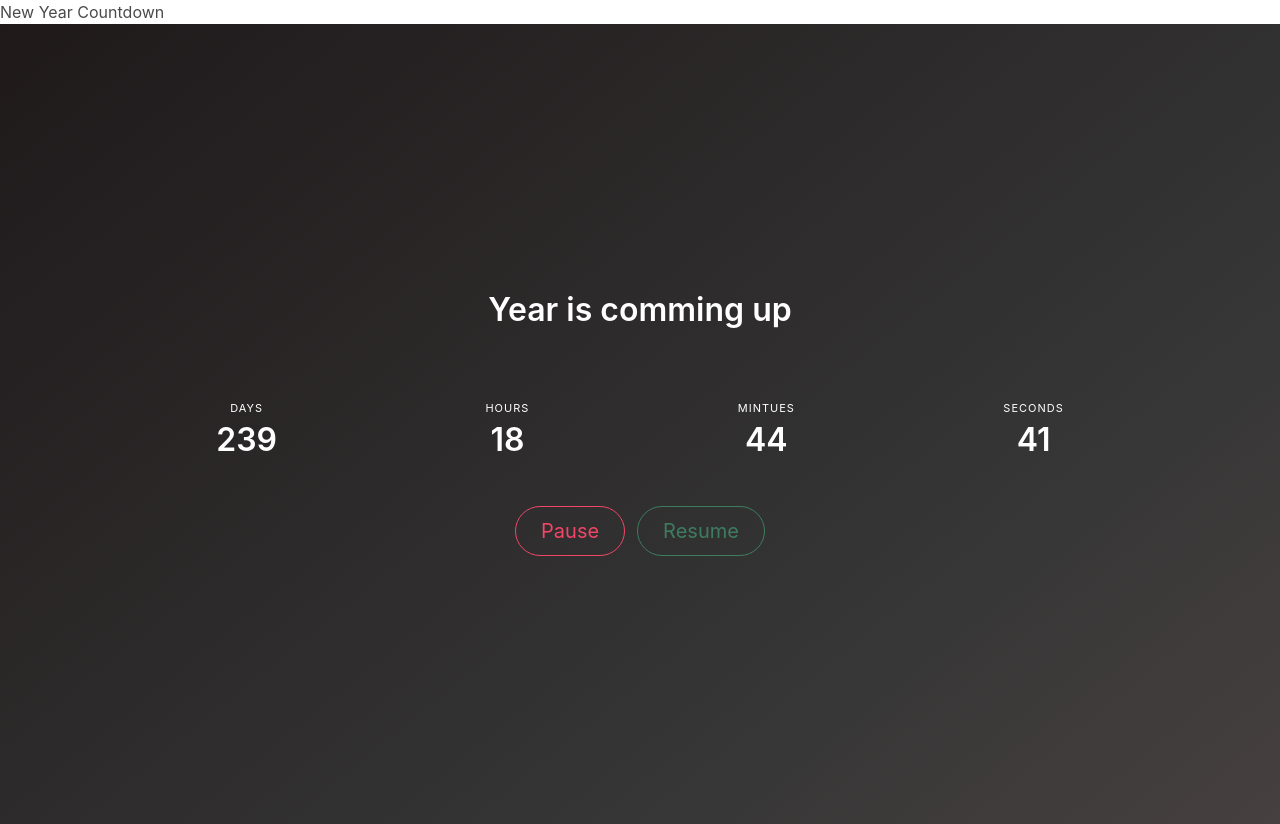
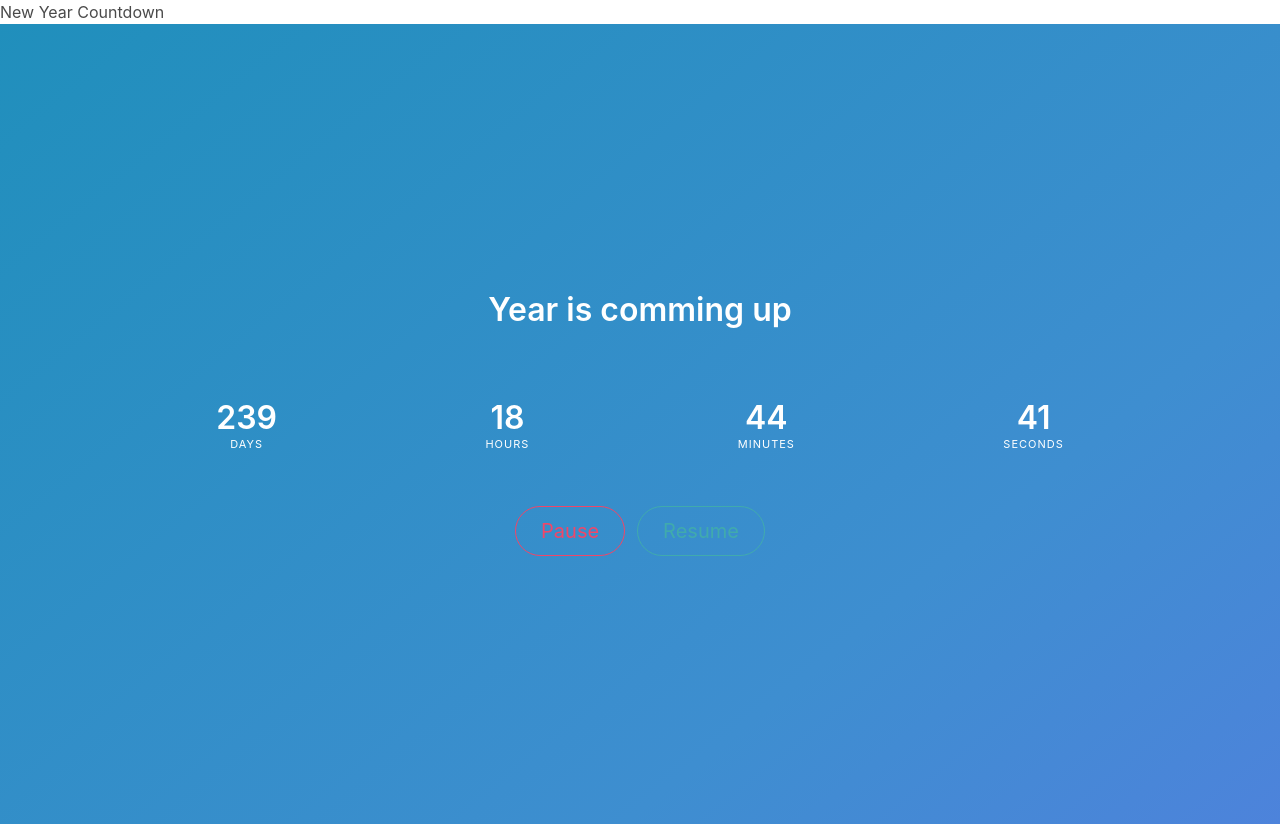
Before and after one commit to hyosunko/React-Countdown, a React (Create React App) app: page / in a window 1280 px wide. Built offline with nearby package versions, Linux system fonts and the light colour scheme.

Commit message:
divide time and index

```diff
--- a/src/components/App.js
+++ b/src/components/App.js
@@ -1,5 +1,5 @@
 import React from "react";
-import Countdown from "./Countdown";
+import Countdown from "./Countdown/index";
 
 function App() {
   return (
--- a/src/components/Countdown.js
+++ /dev/null
@@ -1,88 +0,0 @@
-import React from "react";
-import moment from "moment";
-import Controls from "./Controls";
-
-class Countdown extends React.Component {
-  constructor(props) {
-    super(props);
-    this.state = {
-      interval: this.getRemainingTime(),
-      pause: false
-    };
-  }
-
-  componentDidMount() {
-    this.interval = setInterval(() => {
-      this.setState({ interval: this.getRemainingTime() });
-    }, 1000);
-  }
-
-  componentWillUnmount() {
-    clearInterval(this.interval);
-  }
-
-  getRemainingTime() {
-    let now = moment(),
-      newYear = moment({ year: now.year() + 1 }),
-      diff = newYear.diff(now);
-    return moment.duration(diff);
-  }
-
-  togglePaused = () => {
-    this.setState((prevState, props) => {
-      const pause = !prevState.pause;
-      if (pause) {
-        clearInterval(this.interval);
-      } else {
-        this.interval = setInterval(() => {
-          this.setState({ interval: this.getRemainingTime() });
-        }, 1000);
-      }
-      return { pause };
-    });
-  };
-
-  render() {
-    const { interval, pause } = this.state;
-    return (
-      <section className="hero is-dark is-bold is-fullheight has-text-centered">
-        <div className="hero-body">
-          <div className="container">
-            <h1 className="title">Year is comming up</h1>
-            <div className="section">
-              <nav className="level">
-                <div className="level-item has-text-centered">
-                  <div>
-                    <p className="heading">Days</p>
-                    <p className="title">{Math.floor(interval.asDays())}</p>
-                  </div>
-                </div>
-                <div className="level-item has-text-centered">
-                  <div>
-                    <p className="heading">Hours</p>
-                    <p className="title">{Math.floor(interval.hours())}</p>
-                  </div>
-                </div>
-                <div className="level-item has-text-centered">
-                  <div>
-                    <p className="heading">Mintues</p>
-                    <p className="title">{Math.floor(interval.minutes())}</p>
-                  </div>
-                </div>
-                <div className="level-item has-text-centered">
-                  <div>
-                    <p className="heading">Seconds</p>
-                    <p className="title">{Math.floor(interval.seconds())}</p>
-                  </div>
-                </div>
-              </nav>
-            </div>
-            <Controls pause={pause} onPausedToggle={this.togglePaused} />
-          </div>
-        </div>
-      </section>
-    );
-  }
-}
-
-export default Countdown;
--- a/src/components/Controls.js
+++ b/src/components/Countdown/Controls.js
@@ -2,7 +2,6 @@ import React from "react";
 
 const Controls = ({ pause, onPausedToggle }) => (
   <div className="field is-grouped is-grouped-centered">
-    {console.log(pause)}
     <p className="control">
       <button
         className="button is-danger is-outlined is-rounded is-medium"
--- /dev/null
+++ b/src/components/Countdown/Timer.js
@@ -0,0 +1,46 @@
+import React from "react";
+
+const Timer = ({ interval }) => (
+  <div className="section">
+    <nav className="level">
+      <div className="level-item has-text-centered">
+        <div>
+          <p className="title">{Math.floor(interval.asDays())}</p>
+          <p className="heading">Days</p>
+        </div>
+      </div>
+      <div className="level-item has-text-centered">
+        <div>
+          <p className="title">
+            {Math.floor(interval.hours())
+              .toString()
+              .padStart(2, "0")}
+          </p>
+          <p className="heading">Hours</p>
+        </div>
+      </div>
+      <div className="level-item has-text-centered">
+        <div>
+          <p className="title">
+            {Math.floor(interval.minutes())
+              .toString()
+              .padStart(2, "0")}
+          </p>
+          <p className="heading">Minutes</p>
+        </div>
+      </div>
+      <div className="level-item has-text-centered">
+        <div>
+          <p className="title">
+            {Math.floor(interval.seconds())
+              .toString()
+              .padStart(2, "0")}
+          </p>
+          <p className="heading">Seconds</p>
+        </div>
+      </div>
+    </nav>
+  </div>
+);
+
+export default Timer;
--- /dev/null
+++ b/src/components/Countdown/index.js
@@ -0,0 +1,67 @@
+import React from "react";
+import Controls from "./Controls";
+import Timer from "./Timer";
+import moment from "moment";
+
+class Countdown extends React.Component {
+  constructor(props) {
+    super(props);
+    this.state = {
+      interval: this.getRemainingTime(),
+      pause: false
+    };
+  }
+
+  componentDidMount() {
+    this.resume();
+  }
+
+  componentWillUnmount() {
+    this.pause();
+  }
+
+  getRemainingTime() {
+    let now = moment(),
+      newYear = moment({ year: now.year() + 1 }),
+      diff = newYear.diff(now);
+    return moment.duration(diff);
+  }
+
+  handleTogglePaused = () => {
+    this.setState((prevState, props) => {
+      const pause = !prevState.pause;
+      if (pause) {
+        this.pause();
+      } else {
+        this.resume();
+      }
+      return { pause };
+    });
+  };
+
+  pause() {
+    clearInterval(this.interval);
+  }
+
+  resume() {
+    this.interval = setInterval(() => {
+      this.setState({ interval: this.getRemainingTime() });
+    }, 1000);
+  }
+  render() {
+    const { interval, pause } = this.state;
+    return (
+      <section className="hero is-info is-bold is-fullheight has-text-centered">
+        <div className="hero-body">
+          <div className="container">
+            <h1 className="title">Year is comming up</h1>
+            <Timer interval={interval} />
+            <Controls pause={pause} onPausedToggle={this.handleTogglePaused} />
+          </div>
+        </div>
+      </section>
+    );
+  }
+}
+
+export default Countdown;
```
